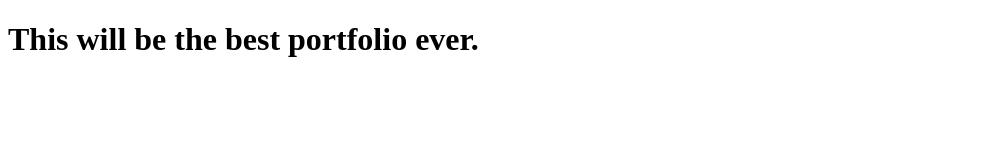
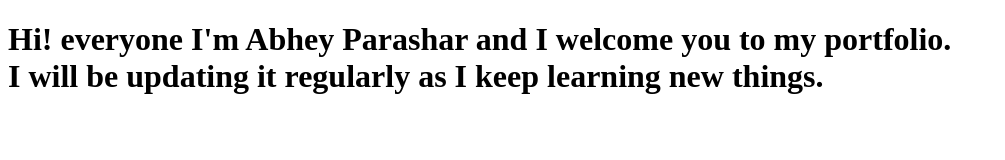
Before and after one commit to abheyparashar/abheyparashar.com, a plain HTML site: page index.html in a window 1280 px wide. Shown: the whole page, without its empty margins (0-1005 px from the left). Drawn offline with Linux system fonts and the light colour scheme.

Commit message:
docs : updated info in body

```diff
--- a/index.html
+++ b/index.html
@@ -3,9 +3,10 @@
 <head>
     <meta charset="UTF-8">
     <meta name="viewport" content="width=device-width, initial-scale=1.0">
-    <title>Abhey's Portfolio</title>
+    <title>Abhey Parashar</title>
 </head>
 <body>
-    <h1>This will be the best portfolio ever.</h1>
+    <h1>Hi! everyone I'm Abhey Parashar and I welcome you to my portfolio.<br>
+        I will be updating it regularly as I keep learning new things.</h1>
 </body>
 </html>
```
